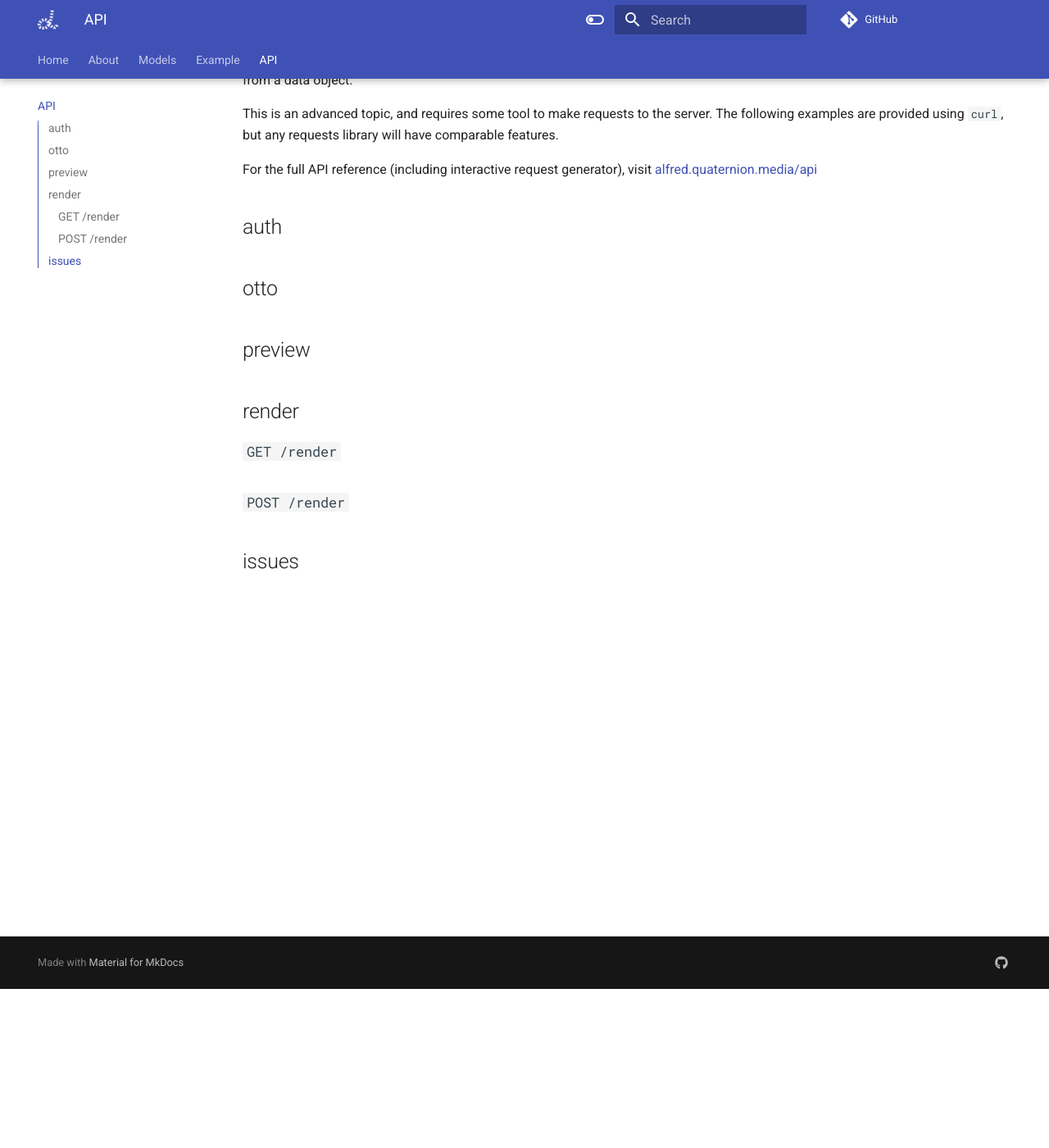
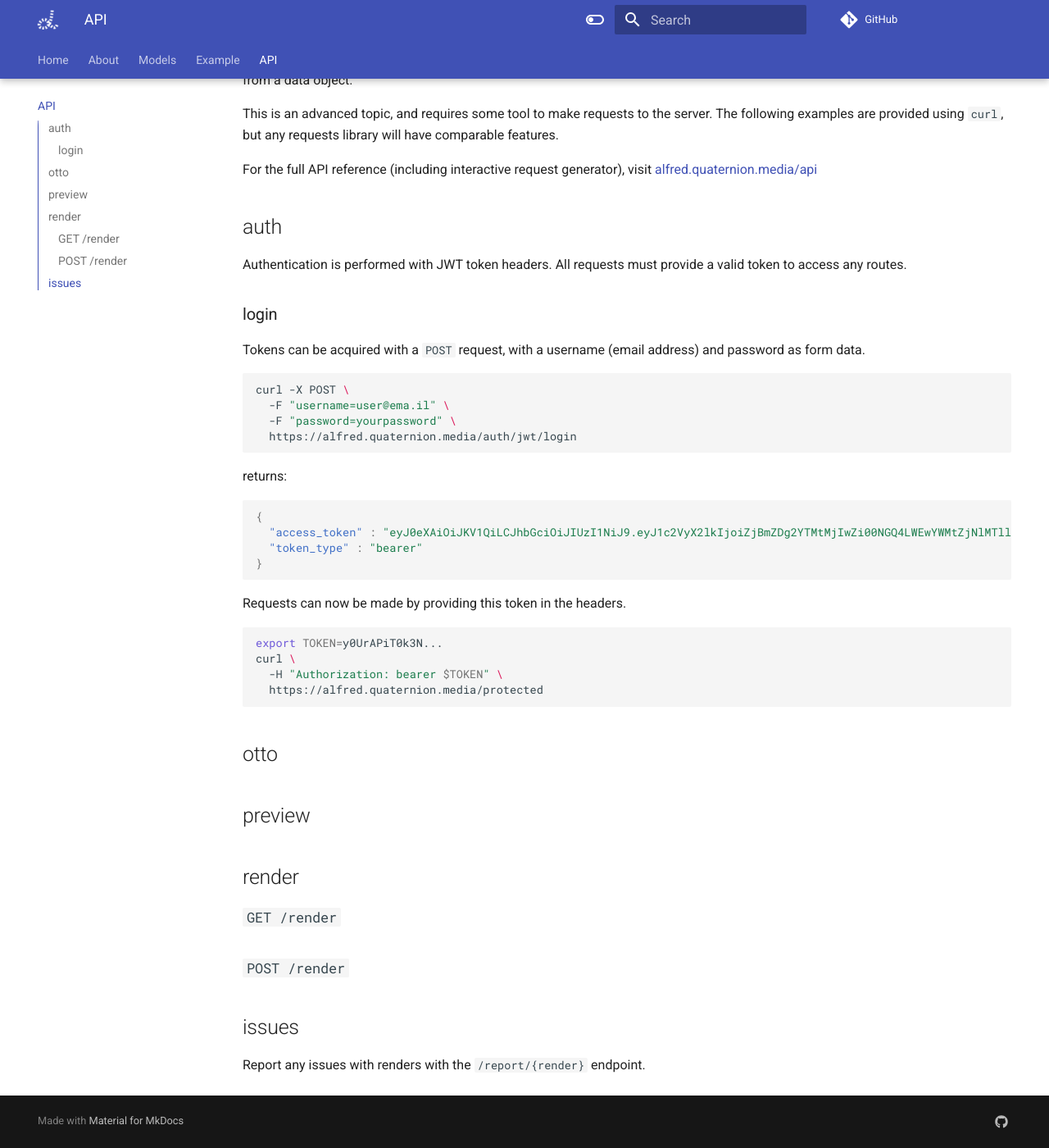
Before and after one commit to quaternionmedia/alfred, an MkDocs documentation site: the page built from docs/api.md, in a window 1280 px wide and 1400 px high, scrolled down 194 px. Shown: the whole window at 82% size. Built offline with MkDocs 1.6.1 and Material for MkDocs 9.7.7, drawn with Linux system fonts in a browser that asks for light colours; comment, search, counter and statistics services are not loaded.

Commit message:
expanded API:auth

````diff
--- a/docs/api.md
+++ b/docs/api.md
@@ -6,6 +6,32 @@ This is an advanced topic, and requires some tool to make requests to the server
 For the full API reference (including interactive request generator), visit [alfred.quaternion.media/api](https://alfred.quaternion.media/api)
 
 ## auth
+Authentication is performed with JWT token headers. All requests must provide a valid token to access any routes.
+
+### login
+Tokens can be acquired with a `POST` request, with a username (email address) and password as form data.
+
+``` bash
+curl -X POST \
+  -F "username=user@ema.il" \
+  -F "password=yourpassword" \
+  https://alfred.quaternion.media/auth/jwt/login
+```
+returns:
+``` json
+{
+  "access_token" : "eyJ0eXAiOiJKV1QiLCJhbGciOiJIUzI1NiJ9.eyJ1c2VyX2lkIjoiZjBmZDg2YTMtMjIwZi00NGQ4LWEwYWMtZjNlMTllYzRjYTE3IiwiYXVkIjpbImZhc3RhcGktdXNlcnM6YXV0aCJdLCJleHAiOjE2Mzc4MDY0MTN9.0eHCVBDbjUkWUY4kwK-VVO-OOVUO6lAfMZUo9XclYlM",
+  "token_type" : "bearer"
+}
+```
+
+Requests can now be made by providing this token in the headers.
+``` bash
+export TOKEN=y0UrAPiT0k3N...
+curl \
+  -H "Authorization: bearer $TOKEN" \
+  https://alfred.quaternion.media/protected
+```
 
 ## otto
 
@@ -18,3 +44,4 @@ For the full API reference (including interactive request generator), visit [alf
 ### `POST /render`
 
 ## issues
+Report any issues with renders with the `/report/{render}` endpoint.
````
